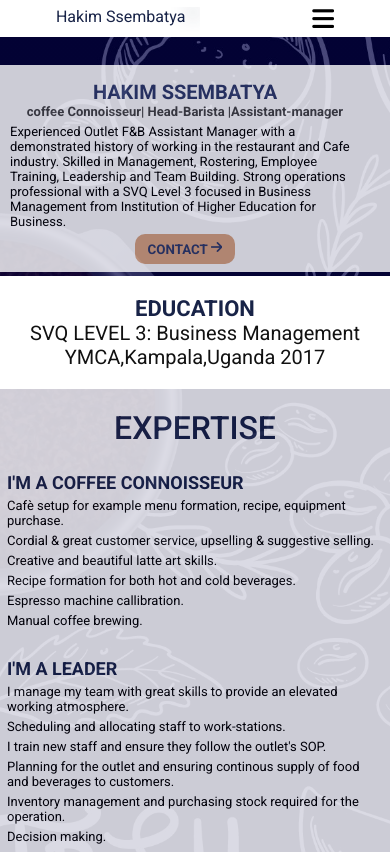
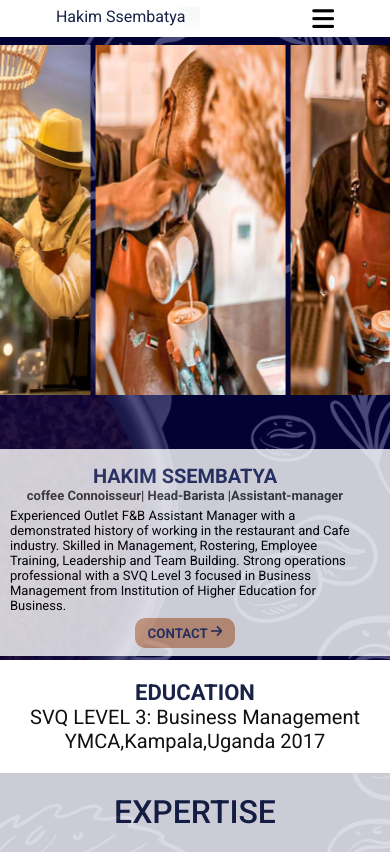
Before and after one commit to BrianKayy/hkbarista, a React (Create React App) app: page / in a window 390 px wide. Shown: the top 852 px of the page. Built offline with nearby package versions, Linux system fonts and the light colour scheme.

Commit message:
added a carousel

```diff
--- a/src/gallery.js
+++ b/src/gallery.js
@@ -1,34 +1,10 @@
 import React from 'react'
-import Slider from 'react-slick';
-import 'slick-carousel/slick/slick.css';
-import 'slick-carousel/slick/slick-theme.css';
-import image1 from './images/hk1.jpeg';
-import image2 from './images/hk2.jpeg';
-import image3 from './images/hk3.jpeg';
-import image4 from './images/hk4.jpeg';
-import image5 from './images/hk5.jpeg';
-import image6 from './images/hk6.jpeg';
-import image7 from './images/hk7.jpeg';
-import image8 from './images/hk8.jpeg';
-import image9 from './images/hk9.jpeg';
+
 const gallery = () => {
-  const images = [image1, image2, image3, image4, image5, image6, image7, image8, image9];
 
-  const settings ={
-    dots: true,
-    infinite: true,
-    speed: 500,
-    slidesToShow:1,
-    slidesToScroll:1,
-  };
+
   return (
-    <Slider {...settings}>
-    {images.map((images, index)=>(
-      <div key={index}>
-           <img src={images} alt={`Slide ${index + 1}`} />
-      </div>
-    ))};
-   </Slider>
+    <div>gallery</div>
   );
   };
 
--- a/src/home.css
+++ b/src/home.css
@@ -290,6 +290,35 @@
       font-size: 20px;
     }
 
-    .component{
-      display: block;
+    .slide{
+      height: auto;
+      padding-top: 30px;
+      display: flex ;
+      justify-content: center;
+      overflow-x: hidden;
+      width: auto;
     }
+
+    .slide img{
+      display: flex;
+      justify-content: center;
+      width: 400px;
+      height: 500px;
+    }
+    @media only screen and (max-width: 600px){
+
+      .slide{
+        height: auto;
+        padding-top: 30px;
+        display: flex ;
+        justify-content: center;
+        overflow-x: hidden;
+      }
+
+      .slide img{
+        display: flex;
+        justify-content: center;
+        width: 190px;
+        height: 350px;
+      }
+    }
--- a/src/home.js
+++ b/src/home.js
@@ -1,10 +1,72 @@
 import React from 'react';
 import { Link } from 'react-router-dom';
-import gallery from './gallery';
+import Slider from 'react-slick';
+import 'slick-carousel/slick/slick.css';
+import 'slick-carousel/slick/slick-theme.css';
+import image1 from './images/hk1.jpeg';
+import image2 from './images/hk2.jpeg';
+import image3 from './images/hk3.jpeg';
+import image4 from './images/hk4.jpeg';
+import image5 from './images/hk5.jpeg';
+import image6 from './images/hk6.jpeg';
+import image7 from './images/hk7.jpeg';
+import image8 from './images/hk8.jpeg';
+import image9 from './images/hk9.jpeg';
+import blog   from  './images/blog.jpeg';
 const Home  = () => {
+  const settings = {
+    dots: false,
+    infinite: true,
+    slidesToShow: 2,
+    slidesToScroll: 1,
+    autoplay: true,
+    speed: 2000,
+    autoplaySpeed: 1500,
+    cssEase: "linear"
+  };
+
   return (
     <div className='main'>
+          <div className='slide'>
+        <Slider {...settings}>
+              <div>
+              <img src={image1} alt="" />
+              </div>
 
+              <div>
+              <img src={image2} alt="" />
+              </div>
+
+              <div>
+              <img src={image3} alt="" />
+              </div>
+
+              <div>
+              <img src={image4} alt="" />
+              </div>
+
+              <div>
+              <img src={image5} alt="" />
+              </div>
+              <div>
+              <img src={image6} alt="" />
+              </div>
+              <div>
+              <img src={image7} alt="" />
+              </div>
+              <div>
+              <img src={image8} alt="" />
+              </div>
+              <div>
+              <img src={image9} alt="" />
+              </div>
+
+              <div>
+              <img src={blog} alt="" />
+              </div>
+
+        </Slider>
+      </div>
         <div className="container">
         <div className="home">
 
@@ -24,9 +86,6 @@ const Home  = () => {
                   </button>
               </div>
         </div>
-        <div className="component">
-            <gallery />{gallery}
-      </div>
         <div className="education">
           <h1>EDUCATION</h1>
           <p>SVQ LEVEL 3: Business Management YMCA,Kampala,Uganda 2017</p>
```
